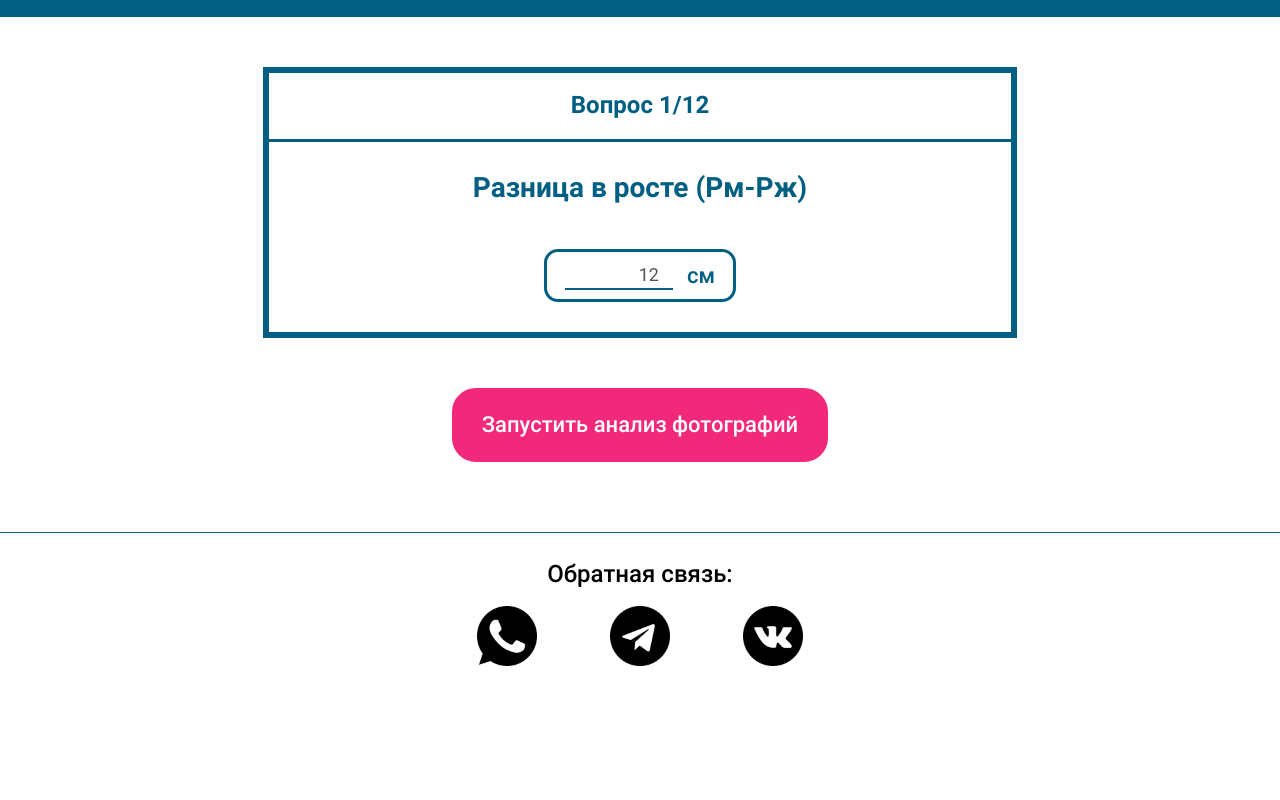
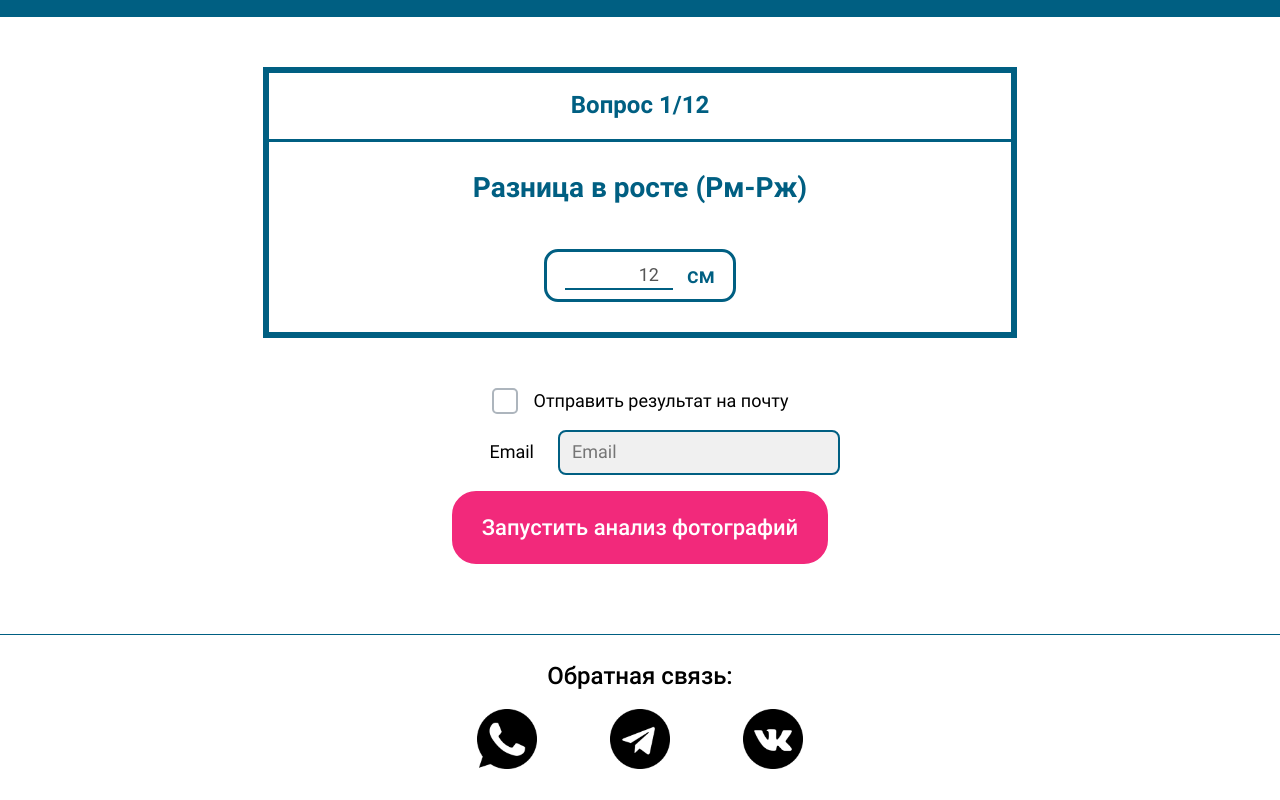
Before and after one commit to idefant/check-family-love-frontend, a Next.js app: page / in a window 1280 px wide. Shown: the part 2426-3226 px from the top of the page. Before the commit the page ends 3124 px from the top, so only its background shows below. Built offline with nearby package versions, Linux system fonts and the light colour scheme.

Commit message:
add email field to main page

```diff
--- /dev/null
+++ b/components/Checkbox/Checkbox.module.scss
@@ -0,0 +1,54 @@
+.container {
+  display: flex;
+  align-items: center;
+  font-size: 18px;
+  gap: 16px;
+  margin-bottom: 10px;
+
+  &Center {
+    justify-content: center;
+  }
+}
+
+.pseudoCheckbox {
+  width: 22px;
+  min-width: 22px;
+  height: 22px;
+  min-height: 22px;
+  border: 2px solid #adb5bd;
+  border-radius: 5px;
+  position: relative;
+
+  &::before {
+    content: "";
+    width: 5px;
+    min-width: 5px;
+    height: 11px;
+    min-height: 11px;
+    display: block;
+    transform: rotate(45deg);
+    position: absolute;
+    top: 3px;
+    left: 8px;
+    border-bottom: 3px solid #fff;
+    border-right: 3px solid #fff;
+  }
+}
+
+.input {
+  opacity: 0;
+  position: fixed;
+
+  &:checked {
+    & ~ .pseudoCheckbox {
+      background-color: #0b76ef;
+      border-color: #0b76ef;
+    }
+  }
+
+  &:focus {
+    & ~ .pseudoCheckbox {
+      box-shadow: 0 0 0 4px rgb(0 123 255 / 25%);
+    }
+  }
+}
--- /dev/null
+++ b/components/Checkbox/Checkbox.tsx
@@ -0,0 +1,31 @@
+import classNames from 'classnames';
+import { FC, ReactNode } from 'react';
+import { UseFormRegisterReturn } from 'react-hook-form';
+
+import style from './Checkbox.module.scss';
+
+interface CheckboxProps {
+  name?: string;
+  children: ReactNode;
+  formData?: UseFormRegisterReturn<string>;
+  align?: 'center' | 'left';
+}
+
+const Checkbox: FC<CheckboxProps> = ({
+  name, children, formData, align = 'left',
+}) => {
+  const alignClasses = {
+    center: style.containerCenter,
+    left: undefined,
+  };
+
+  return (
+    <label className={classNames(style.container, alignClasses[align])}>
+      <input type="checkbox" name={name} className={style.input} {...formData} />
+      <div className={style.pseudoCheckbox} />
+      {children}
+    </label>
+  );
+};
+
+export default Checkbox;
--- /dev/null
+++ b/components/Checkbox/index.ts
@@ -0,0 +1,3 @@
+import Checkbox from './Checkbox';
+
+export default Checkbox;
--- a/components/Radio/Radio.module.scss
+++ b/components/Radio/Radio.module.scss
@@ -27,18 +27,18 @@
   input {
     opacity: 0;
     position: fixed;
-  }
 
-  input:focus {
+    &:focus {
       ~ .pseudoRadio {
         box-shadow: 0 0 0 4px rgb(0 123 255 / 25%);
       }
     }
 
-  input:checked {
+    &:checked {
       ~ .pseudoRadio {
         background-color: #0b76ef;
         border: 1px solid #0b76ef;
       }
     }
   }
+}
--- /dev/null
+++ b/components/TextInput/TextInput.module.scss
@@ -0,0 +1,29 @@
+.container {
+  display: grid;
+  grid-template-columns: 1fr 3fr;
+  font-size: 18px;
+  align-items: center;
+  gap: 24px;
+  margin: 16px 0;
+}
+
+.label {
+  text-align: right;
+}
+
+.input {
+  margin: 0;
+  padding: 10px 12px;
+  border-radius: 8px;
+  border: 2px solid #005f82;
+  outline: none;
+
+  &:disabled {
+    background-color: #f0f0f0;
+  }
+
+  &WithError {
+    border-color: #d22121;
+    box-shadow: 0 0 7px 1px #f53737;
+  }
+}
--- /dev/null
+++ b/components/TextInput/TextInput.tsx
@@ -0,0 +1,34 @@
+import classNames from 'classnames';
+import { FC, ReactNode } from 'react';
+import { UseFormRegisterReturn } from 'react-hook-form';
+
+import { genId } from '../../helpers/random';
+
+import style from './TextInput.module.scss';
+
+interface TextInputProps {
+  id?: string;
+  label?: ReactNode;
+  formData?: UseFormRegisterReturn<string>;
+  withError?: boolean;
+  placeholder?: string;
+  disabled?: boolean;
+}
+
+const TextInput: FC<TextInputProps> = (({
+  id = genId(), label, formData, withError, placeholder, disabled,
+}) => (
+  <div className={style.container}>
+    <label htmlFor={id} className={style.label}>{label}</label>
+    <input
+      type="text"
+      id={id}
+      className={classNames(style.input, withError && style.inputWithError)}
+      placeholder={placeholder}
+      disabled={disabled}
+      {...formData}
+    />
+  </div>
+));
+
+export default TextInput;
--- /dev/null
+++ b/components/TextInput/index.ts
@@ -0,0 +1,3 @@
+import TextInput from './TextInput';
+
+export default TextInput;
--- a/sections/MainQuiz/MainQuiz.module.scss
+++ b/sections/MainQuiz/MainQuiz.module.scss
@@ -10,6 +10,11 @@
   margin: 0 auto;
 }
 
+.sendMail {
+  width: 400px;
+  margin: 0 auto;
+}
+
 .submitButton {
   margin: 0 auto;
   display: block;
--- a/sections/MainQuiz/MainQuiz.tsx
+++ b/sections/MainQuiz/MainQuiz.tsx
@@ -2,10 +2,12 @@ import { FC, useEffect, useState } from 'react';
 import { FieldValues, useForm } from 'react-hook-form';
 
 import Button from '../../components/Button';
+import Checkbox from '../../components/Checkbox';
 import Container from '../../components/Container';
 import Quiz from '../../components/Quiz';
 import Row from '../../components/Row';
 import SectionTitle from '../../components/SectionTitle';
+import TextInput from '../../components/TextInput';
 import { resolvePath } from '../../helpers/pathResolver';
 
 import style from './MainQuiz.module.scss';
@@ -261,6 +263,24 @@ const MainQuiz: FC = () => {
                 />
               </Quiz.Card>
 
+              <div className={style.sendMail}>
+                <Checkbox align="center" formData={register('is_need_send_mail')}>
+                  Отправить результат на почту
+                </Checkbox>
+
+                <TextInput
+                  id="send_email"
+                  disabled={!watch().is_need_send_mail}
+                  label="Email"
+                  placeholder="Email"
+                  formData={register('email', {
+                    required: watch().is_need_send_mail,
+                    pattern: watch().is_need_send_mail ? /\S+@\S+\.\S+/ : undefined,
+                  })}
+                  withError={!!errors.email}
+                />
+              </div>
+
               <Button theme="pink" className={style.submitButton} type="submit">
                 Запустить анализ фотографий
               </Button>
```
Lines whose indentation alone changed are shown as unchanged.
